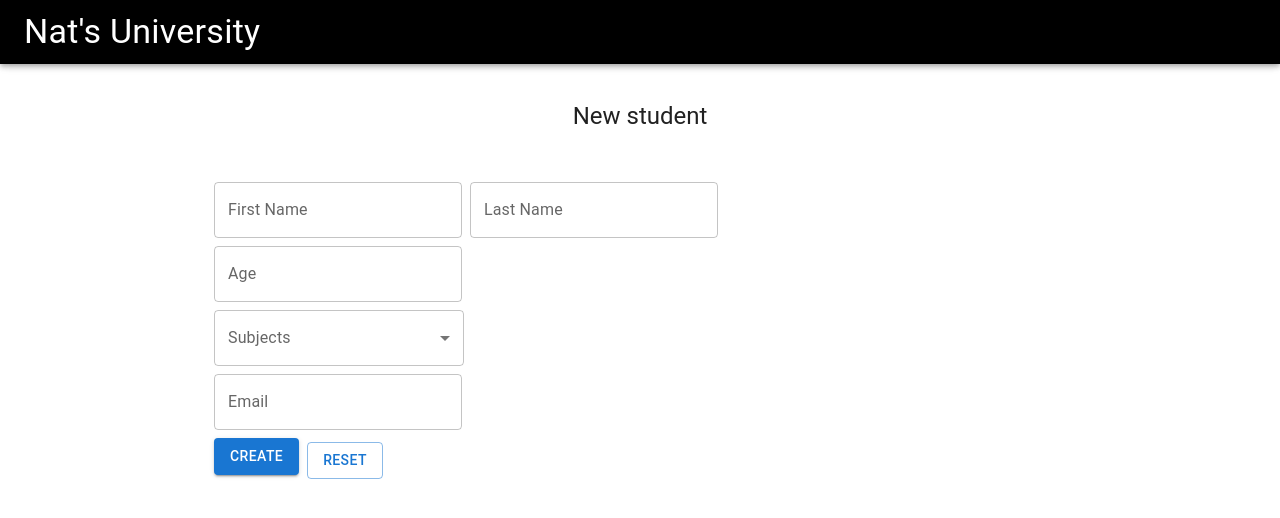
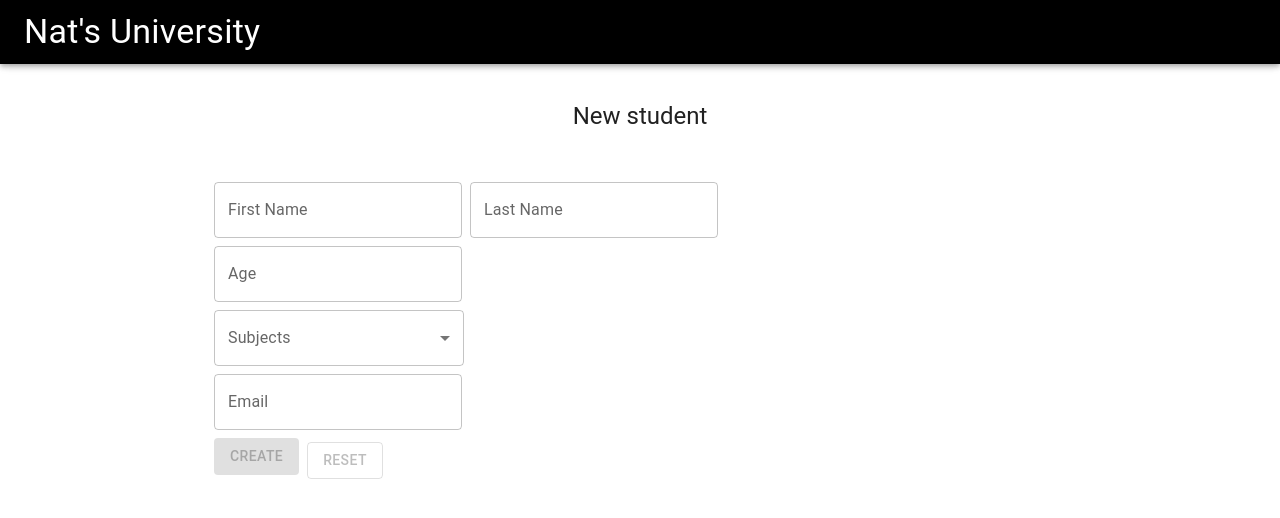
Before and after one commit to nchomeldoe/natsUniFullStack, a React (Create React App) app in the folder client/: page /newStudent in a window 1280 px wide. Shown: the top 518 px of the page. Built offline with nearby package versions, Linux system fonts and the light colour scheme.

Commit message:
Disabled buttons

```diff
--- a/client/src/components/Notifications/DeleteModal.jsx
+++ b/client/src/components/Notifications/DeleteModal.jsx
@@ -4,17 +4,17 @@ import { navigate } from "@reach/router";
 
 import { NotificationContext } from "../../context/NotificationProvider";
 
-const DeleteModal = ({ studentName, studentId }) => {
+const DeleteModal = ({ studentName, studentId, isSubmitting }) => {
   const { setSnack } = useContext(NotificationContext);
 
   const [modalOpen, setModalOpen] = useState(false);
-  const [isSubmitting, setIsSubmitting] = useState(false);
+  const [isDeleting, setIsDeleting] = useState(false);
 
   const handleShowModal = () => setModalOpen(true);
   const handleCloseModal = () => setModalOpen(false);
 
   const handleDelete = async () => {
-    setIsSubmitting(true);
+    setIsDeleting(true);
     try {
       const res = await fetch(
         `http://localhost:4000/api/students/${studentId}`,
@@ -44,7 +44,7 @@ const DeleteModal = ({ studentName, studentId }) => {
       });
       console.error(err);
     }
-    setIsSubmitting(false);
+    setIsDeleting(false);
   };
 
   return (
@@ -54,6 +54,7 @@ const DeleteModal = ({ studentName, studentId }) => {
         color="error"
         sx={{ mr: 1 }}
         onClick={handleShowModal}
+        disabled={isSubmitting}
       >
         Delete
       </Button>
@@ -63,21 +64,21 @@ const DeleteModal = ({ studentName, studentId }) => {
           handleCloseModal();
         }}
       >
-        <DialogTitle>
-          Are you sure you want to delete {studentName}?
-        </DialogTitle>
+        <DialogTitle>Delete {studentName}?</DialogTitle>
         <DialogActions>
           <Button
-            color="primary"
+            variant="outlined"
+            color="error"
+            sx={{ mr: 1 }}
             onClick={handleDelete}
-            disabled={isSubmitting}
+            disabled={isDeleting}
           >
             Delete
           </Button>
           <Button
+            variant="outlined"
             onClick={handleCloseModal}
-            color="secondary"
-            disabled={isSubmitting}
+            disabled={isDeleting}
           >
             Cancel
           </Button>
--- a/client/src/components/StudentForm/StudentForm.jsx
+++ b/client/src/components/StudentForm/StudentForm.jsx
@@ -32,7 +32,7 @@ const StudentForm = ({
         onSubmit={handleSubmit}
         validationSchema={validationSchema}
       >
-        {({ isSubmitting }) => (
+        {({ isSubmitting, dirty, isValid }) => (
           <Form>
             <Box
               sx={{
@@ -81,11 +81,15 @@ const StudentForm = ({
                   variant="contained"
                   sx={{ mr: 1, mb: 1 }}
                   type="submit"
-                  disabled={isSubmitting}
+                  disabled={isSubmitting || !dirty || !isValid}
                 >
                   {isExistingStudent ? "Update" : "Create"}
                 </Button>
-                <Button variant="outlined" onClick={refreshPage}>
+                <Button
+                  variant="outlined"
+                  onClick={refreshPage}
+                  disabled={isSubmitting || !dirty}
+                >
                   Reset
                 </Button>
               </div>
@@ -94,6 +98,7 @@ const StudentForm = ({
                   <DeleteModal
                     studentName={`${initialValues.firstName} ${initialValues.lastName}`}
                     studentId={studentId}
+                    isSubmitting={isSubmitting}
                   />
                 </div>
               ) : null}
--- a/client/src/components/StudentView/StudentView.jsx
+++ b/client/src/components/StudentView/StudentView.jsx
@@ -53,13 +53,12 @@ const StudentView = () => {
         throw res;
       } else {
         const data = await res.json();
-        const updatedStudentData = data.newStudent;
-        setStudent(updatedStudentData);
         setSnack({
           message: `${values.firstName} ${values.lastName} has been updated!`,
           severity: "success",
           open: true,
         });
+        window.location.reload();
       }
     } catch (err) {
       setSnack({
```
